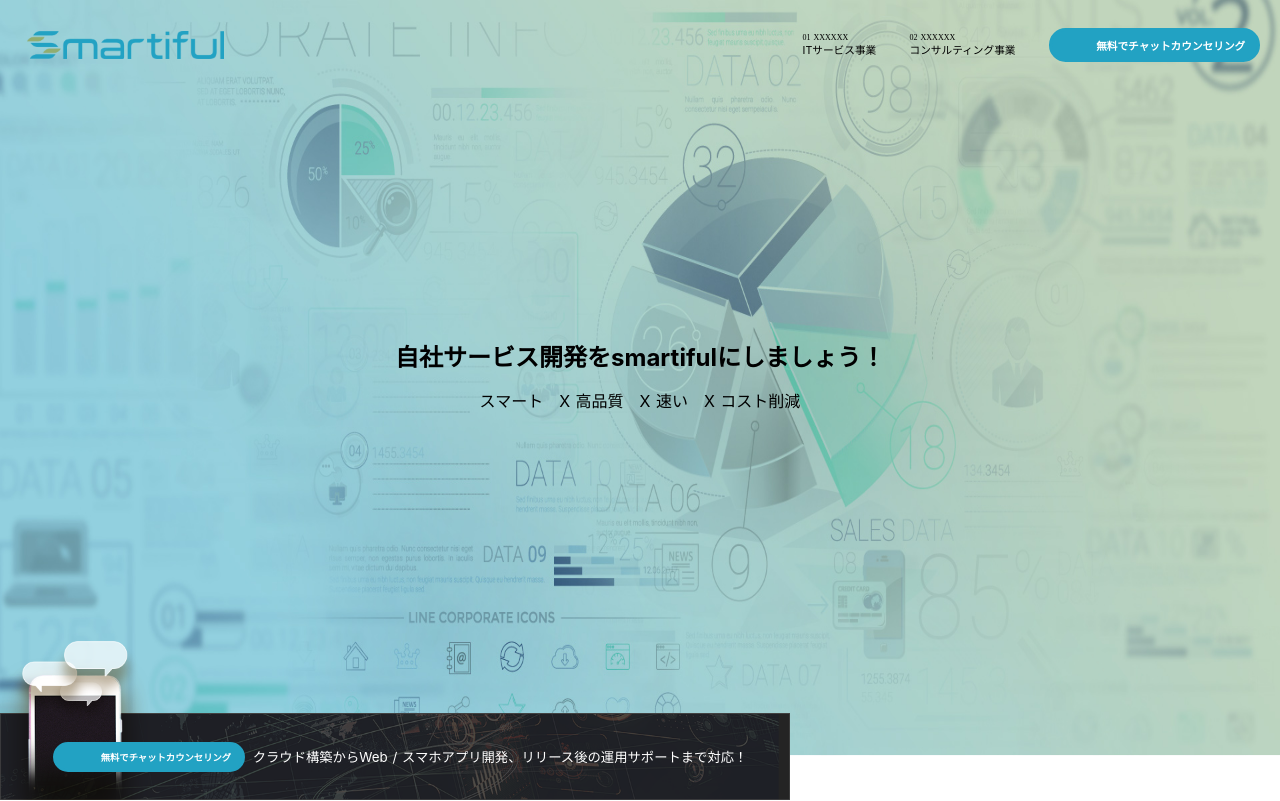
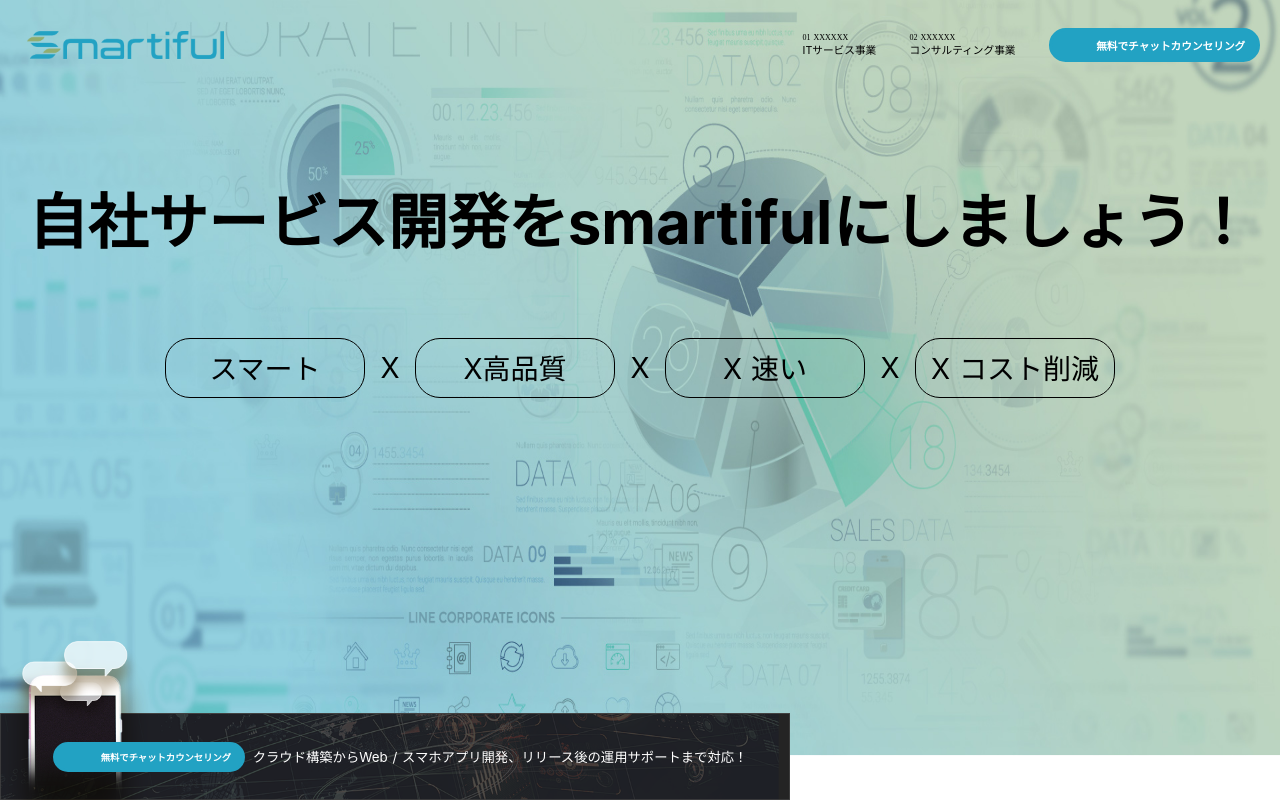
Before and after one commit to nextdooroldwang/smartiful, a Nuxt app: page / in a window 1280 px wide. Shown: the top 801 px of the page. Built offline with nearby package versions, Linux system fonts and the light colour scheme.

Commit message:
修改banner标题字号与间距

```diff
--- a/pages/index.vue
+++ b/pages/index.vue
@@ -12,7 +12,7 @@
           <div class="title">01 XXXXXX</div>
           <div class="menu">ITサービス事業</div>
         </div>
-        <div class="menu-item" @click="go('services')" @mouseenter="openMenu2" @mouseleave="closeMenu2">
+        <div class="menu-item" @click="go('services')" @mouseover="openMenu2" @mouseleave="closeMenu2">
           <div class="title">02 XXXXXX</div>
           <div class="menu">コンサルティング事業</div>
           <transition name="menu-animate">
@@ -30,8 +30,13 @@
     <div class="ad">
       <transition name="slide-fade">
         <div class="description" v-show="show">
-          <h2>自社サービス開発をsmartifulにしましょう！</h2>
-          <p style="margin-top: 15px">スマート　X    高品質　X  速い　X コスト削減</p>
+          <h2 class="decp-title">自社サービス開発をsmartifulにしましょう！</h2>
+          <div class="decp-content">
+            <p class="decp-item"><span class="decp-text">スマート</span><span class="xtag">X</span></p>
+            <p class="decp-item"><span class="decp-text">X高品質</span><span class="xtag">X</span></p>
+            <p class="decp-item"><span class="decp-text">X  速い</span><span class="xtag">X</span></p>
+            <p class="decp-item"><span class="decp-text">X コスト削減</span></p>
+            </div>
         </div>
       </transition>
       <div class="callrouter">
@@ -338,6 +343,7 @@
       }
     },
     openMenu2() {
+      console.log(1)
       this.menu2 = true
     },
     closeMenu2() {
@@ -458,11 +464,40 @@
     position: relative;
     .description {
       position: absolute;
-      top: 50%;
-      margin-top: -40px;
+      top: 23%;
       width: 100%;
-      height: 80px;
+      height: auto;
       text-align: center;
+      .decp-title {
+        font-size: 60px
+      }
+      .decp-item {
+        display: flex;
+        align-items: center
+        // padding: 0 10px
+      }
+      .xtag {
+        width: 50px;
+        height: 60px;
+        line-height: 60px;
+        text-align: center;
+        font-size: 28px;
+      }
+      .decp-content {
+        margin-top: 6%;
+        display: flex;
+        justify-content: center;
+      }
+      .decp-text {
+        display: block;
+        width: 200px;
+        height: 60px;
+        line-height: 60px;
+        border-radius: 25px;
+        border: 1px solid #000;
+        text-align: center;
+        font-size: 28px;
+      }
     }
     .callrouter {
       position: absolute;
```
